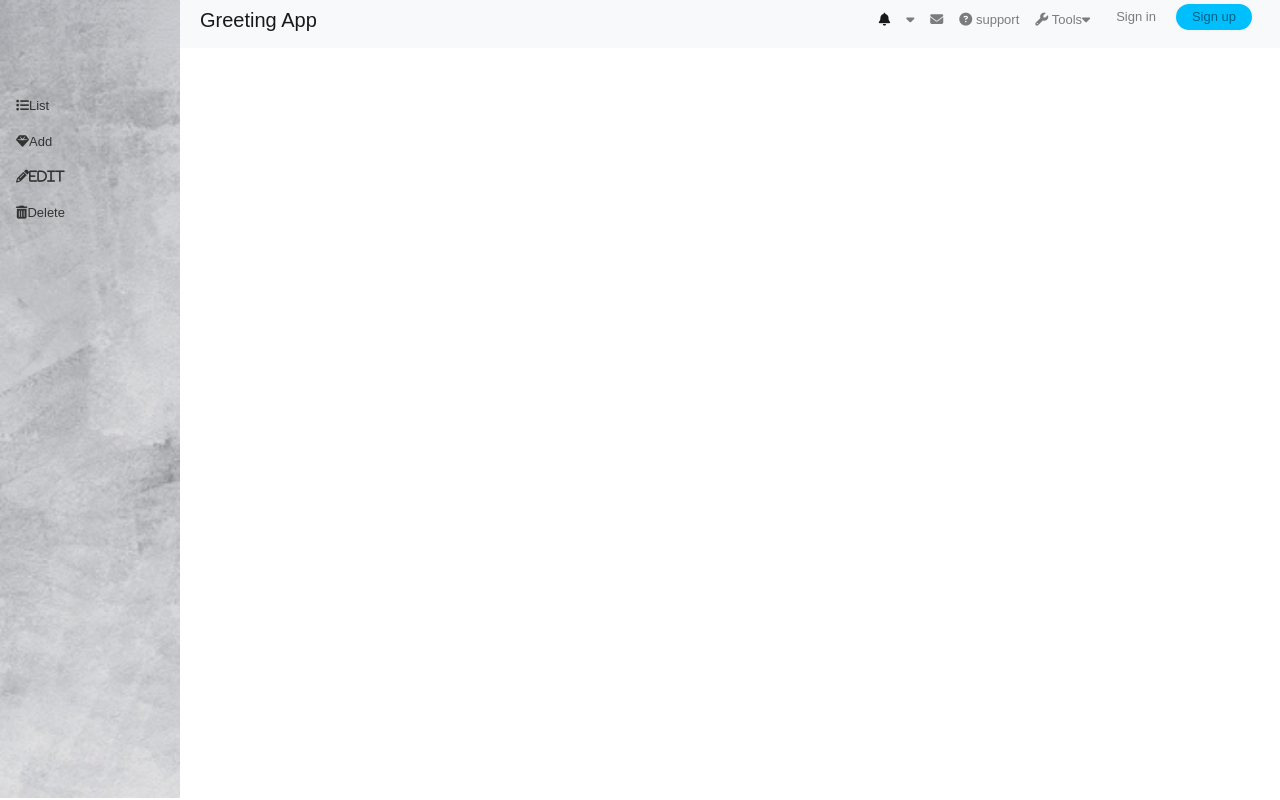
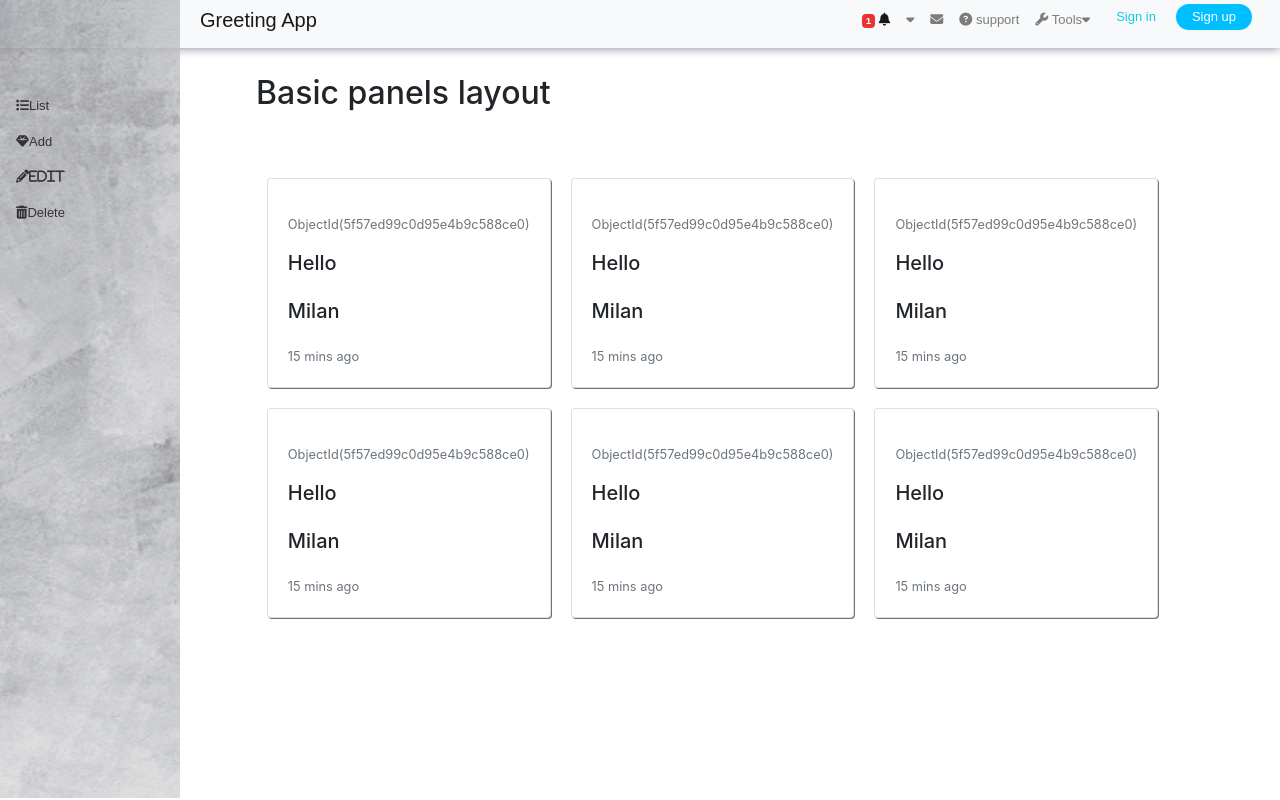
Before and after one commit to anubhav230/GreetingAppFrontend, a website: page src/index.html in a window 1280 px wide. Drawn offline with nearby package versions, Linux system fonts and the light colour scheme.

Commit message:
ADDED: card for displaying information

```diff
--- a/src/index.html
+++ b/src/index.html
@@ -14,10 +14,13 @@
   <body>
     <nav class="navbar navbar-expand-lg navbar-light bg-light">
       <div class="collapse navbar-collapse" id="navbarNav">
-        <a class="navbar-brand " href="#">Greeting App</a>
+        <a class="navbar-brand heading" href="#">Greeting App</a>
         <ul class="navbar-nav ml-auto">
           <li class="nav-item active">
-            <a class="nav-link" href="#"><i class="fas fa-bell"></i></a>
+            <a class="nav-link" href="#">
+              <span class="badge">1</span>
+              <i class="fas fa-bell"></i>
+            </a>
           </li>
           <li class="nav-item">
             <a class="nav-link" href="#"><i class="fas fa-caret-down"></i></a>
@@ -41,8 +44,6 @@
       </div>
     </nav>
 
-
-
     <div class="side-bar" >
       <nav class="vertical-bar">
         <a class="nav-link" href="#"><i class="fas fa-list"></i>List</a>
@@ -51,5 +52,54 @@
         <a class="nav-link" href="#"><i class="fas fa-trash-alt"></i>Delete</a>
       </nav>
     </div>
+    <h2>Basic panels layout</h2>
+    <div class="card">
+      <div class="card-body">
+        <p class="card-text"><small class="text-muted">ObjectId(5f57ed99c0d95e4b9c588ce0)</small></p>
+        <h5 class="card-title">Hello</h5>
+        <h5 class="card-text">Milan</h5>
+        <p class="card-text"><small class="text-muted">15 mins ago</small></p>
+      </div>
+    </div>
+    <div class="card">
+      <div class="card-body">
+        <p class="card-text"><small class="text-muted">ObjectId(5f57ed99c0d95e4b9c588ce0)</small></p>
+        <h5 class="card-title">Hello</h5>
+        <h5 class="card-text">Milan</h5>
+        <p class="card-text"><small class="text-muted">15 mins ago</small></p>
+      </div>
+    </div>
+    <div class="card">
+      <div class="card-body">
+        <p class="card-text"><small class="text-muted">ObjectId(5f57ed99c0d95e4b9c588ce0)</small></p>
+        <h5 class="card-title">Hello</h5>
+        <h5 class="card-text">Milan</h5>
+        <p class="card-text"><small class="text-muted">15 mins ago</small></p>
+      </div>
+    </div>
+    <div class="card">
+      <div class="card-body">
+        <p class="card-text"><small class="text-muted">ObjectId(5f57ed99c0d95e4b9c588ce0)</small></p>
+        <h5 class="card-title">Hello</h5>
+        <h5 class="card-text">Milan</h5>
+        <p class="card-text"><small class="text-muted">15 mins ago</small></p>
+      </div>
+    </div>
+    <div class="card">
+      <div class="card-body">
+        <p class="card-text"><small class="text-muted">ObjectId(5f57ed99c0d95e4b9c588ce0)</small></p>
+        <h5 class="card-title">Hello</h5>
+        <h5 class="card-text">Milan</h5>
+        <p class="card-text"><small class="text-muted">15 mins ago</small></p>
+      </div>
+    </div>
+    <div class="card">
+      <div class="card-body">
+        <p class="card-text"><small class="text-muted">ObjectId(5f57ed99c0d95e4b9c588ce0)</small></p>
+        <h5 class="card-title">Hello</h5>
+        <h5 class="card-text">Milan</h5>
+        <p class="card-text"><small class="text-muted">15 mins ago</small></p>
+      </div>
+    </div>
   </body>
 </html>
--- a/src/style.css
+++ b/src/style.css
@@ -42,10 +42,12 @@ li, a{
 .navbar{
     padding-top: 0;
     padding-left: 200px;
+    box-shadow: 0px 0px 10px 0px #7D7D90;
 }
 
 
 #signin{
+    color: rgb(19, 203, 228);
     border: 2px solid rgb(247, 249, 250);
     border-radius: 20px;
     padding: 0.5rem 1rem!important;
@@ -53,9 +55,30 @@ li, a{
 
 }
 #signup{
+    color: #fff;
     background-color: deepskyblue;
     border: 2px solid rgb(246, 248, 248);
     border-radius: 20px;
     padding: 0.5rem 1rem!important;
     line-height: 10px;
 }
+
+h2{
+    padding-left: 20%;
+    padding-top: 2%;
+}
+
+.card{
+    top:6%;
+    left:6%;
+    float: left;
+    margin: 10px;
+    box-shadow: 1px 1px #727274
+}
+.card-text{
+    padding-top: 5%;
+}
+.badge{
+    color: #fff;
+    background-color: rgb(238, 49, 49);
+}
```
